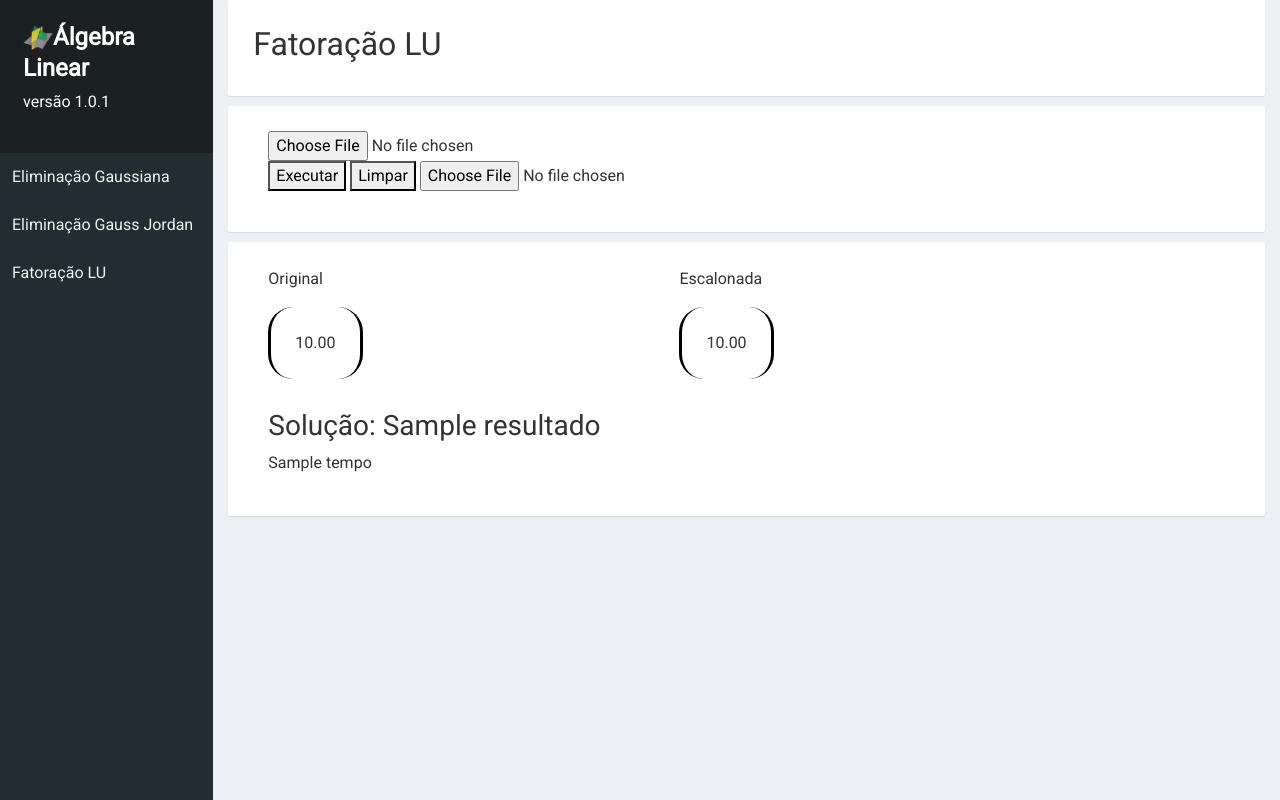
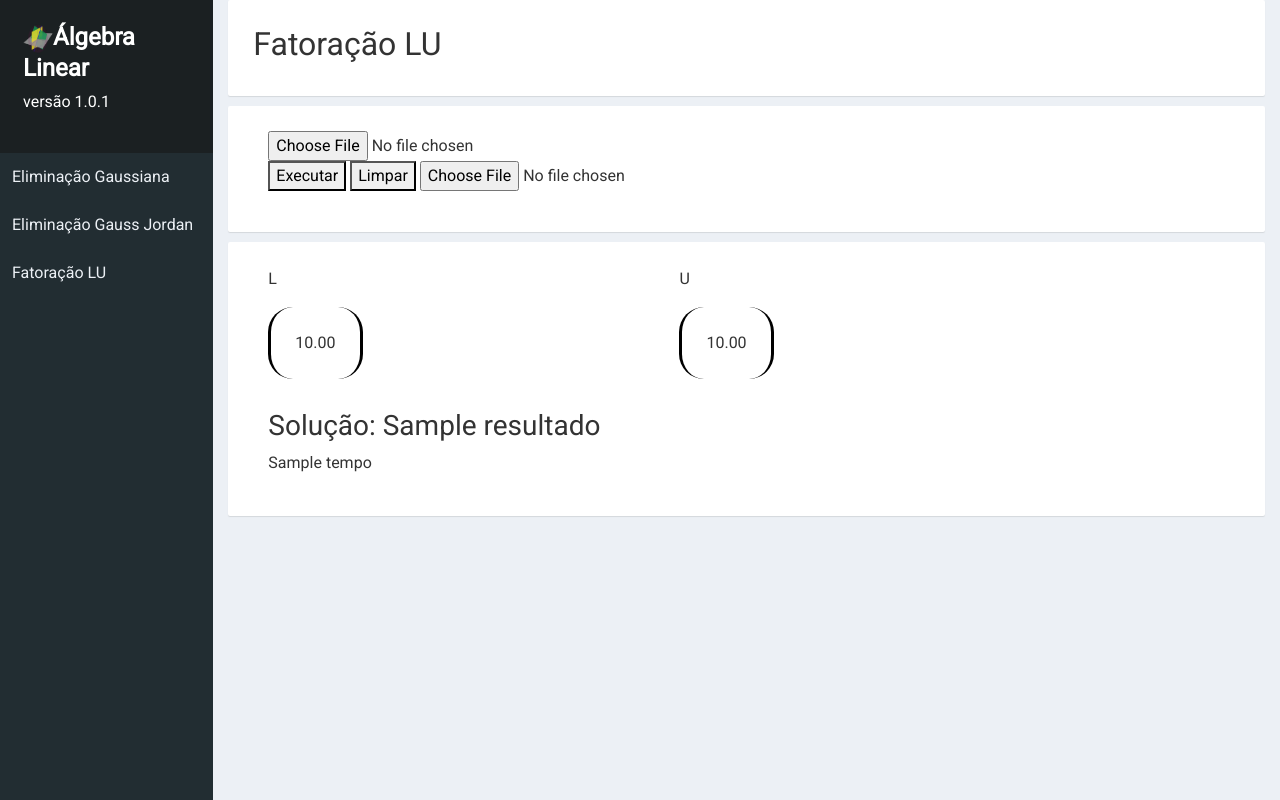
Before and after one commit to EduardoSampaio/webapp-algebra-linear, a Django app: template webapp/templates/fatoracaolu.html in a window 1280 px wide. Run offline with Django 3.2, Linux system fonts and the light colour scheme; the template is opened without the code that fills it: most values are stand-ins (such as "Sample title", 1, 10 or a date in 2020); form fields are guessed from the names that the template uses; some libraries are stand-ins or nearby versions.

Commit message:
ajuste de label

```diff
--- a/webapp/templates/fatoracaolu.html
+++ b/webapp/templates/fatoracaolu.html
@@ -29,7 +29,7 @@
             <div class="row">
                 <div class="col-md-5">
                     {% if resultado.resultado %}
-                    <p>Original</p>
+                    <p>L</p>
                     {% endif %}
                     <table>
                         {% for row in resultado.original %}
@@ -46,7 +46,7 @@
                 </div>
                 <div class="col-md-5">
                     {% if resultado.resultado %}
-                    <p>Escalonada</p>
+                    <p>U</p>
                     {% endif %}
                     <table>
                         {% for row in resultado.triangular %}
```
